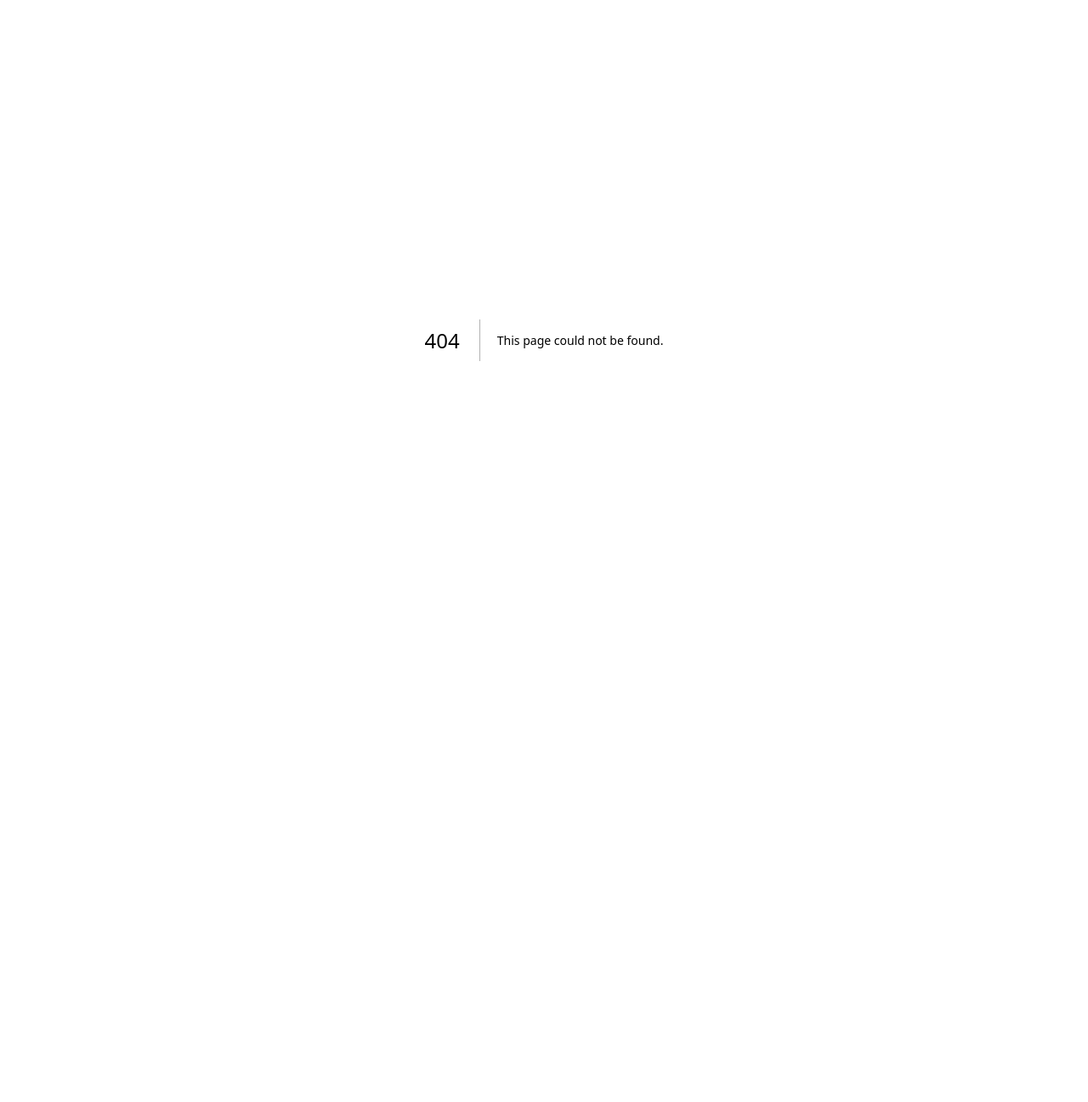
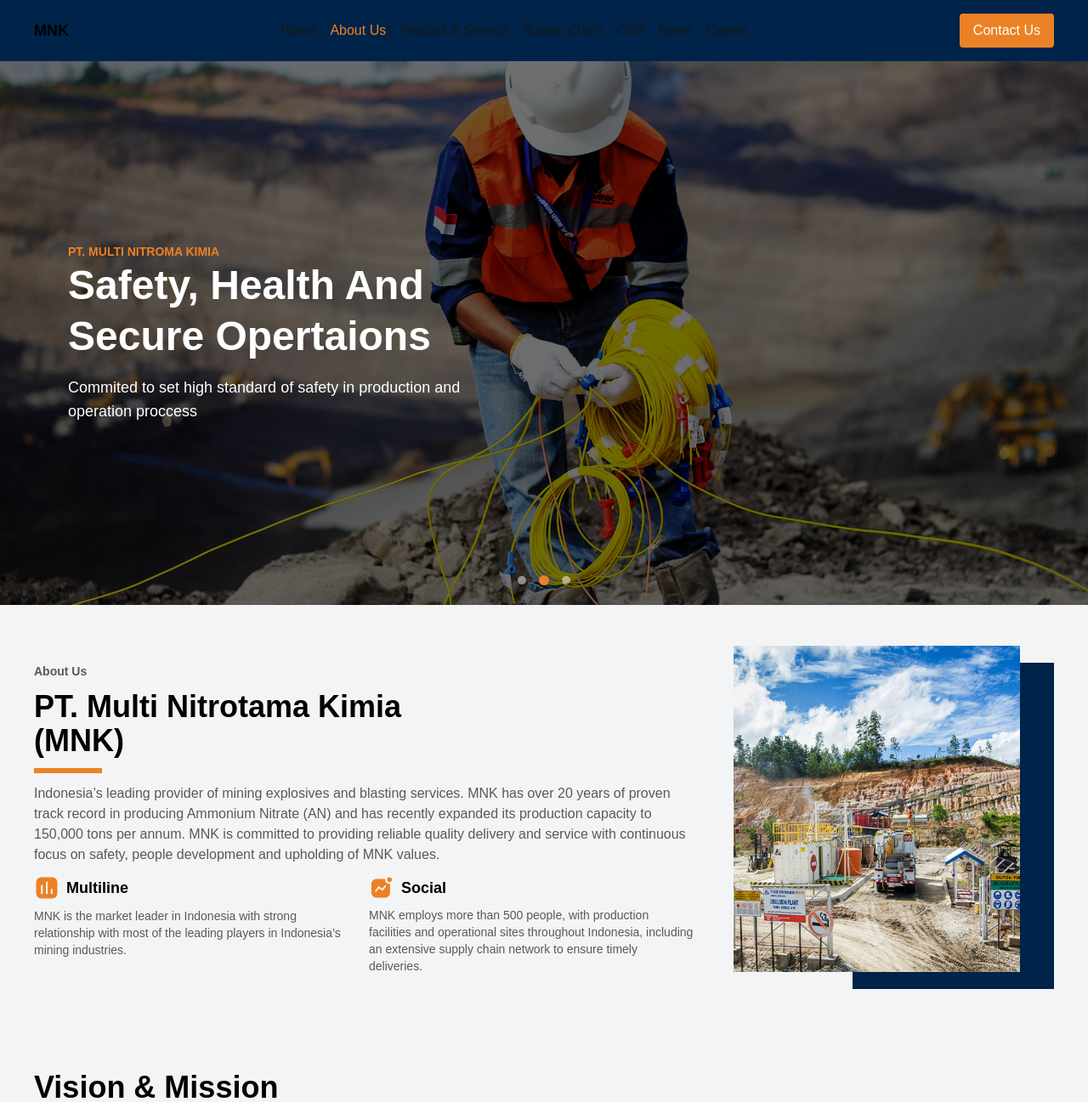
Before and after one commit to wramadan7-org/mnk-nextjs, a Next.js app: page /about-us in a window 1280 px wide. Before the commit this address had no page. Shown: the top 1297 px of the page at 85% size. Before the commit the page ends 800 px from the top, so only its background shows below. Built offline with nearby package versions, Linux system fonts and the light colour scheme.

Commit message:
style: slicing about us section introduction & visi mission

```diff
--- /dev/null
+++ b/src/app/(user)/about-us/page.tsx
@@ -0,0 +1,88 @@
+import HeroComponent from "@/components/HeroComponent";
+import TitleComponent from "@/components/TitleComponent";
+import BarChart from "@/assets/icons/bar-chart.svg";
+import LineChart from "@/assets/icons/line-chart.svg";
+import Image from "next/image";
+import AboutUsSection1 from "@/assets/images/home-section-01.jpg";
+import AccordionComponent from "@/components/AccordionComponent";
+import { dataAboutUs } from "@/libs/dataAboutUs";
+
+export default function AboutUs() {
+  return (
+    <main className="flex flex-col items-center justify-start min-h-screen bg-gray-100 overflow-x-hidden">
+      <HeroComponent />
+
+      <section
+        id="introduction"
+        className="py-7 px-4 sm:px-7 lg:px-10 flex flex-col-reverse lg:flex-row flex-wrap w-full gap-10 lg:gap-32 mt-10"
+      >
+        <div className="flex flex-col flex-[1_1_40%] gap-3">
+          <span className="text-sm text-tertiary font-semibold">About Us</span>
+
+          <TitleComponent title={`PT. Multi Nitrotama Kimia\n(MNK)`} />
+
+          <pre className="text-tertiary text-sm sm:text-base text-wrap">
+            Indonesia’s leading provider of mining explosives and blasting
+            services. MNK has over 20 years of proven track record in producing
+            Ammonium Nitrate (AN) and has recently expanded its production
+            capacity to 150,000 tons per annum. MNK is committed to providing
+            reliable quality delivery and service with continuous focus on
+            safety, people development and upholding of MNK values.
+          </pre>
+
+          <div className="flex flex-col sm:flex-row flex-wrap gap-3 text-tertiary">
+            <div className="flex flex-col flex-[1_1_0%] gap-2">
+              <div className="flex flex-row items-center justify-start gap-2">
+                <Image src={BarChart} width={30} height={30} alt="Multiline" />
+                <p className="font-bold text-lg text-black">Multiline</p>
+              </div>
+
+              <p className="text-sm">
+                MNK is the market leader in Indonesia with strong relationship
+                with most of the leading players in Indonesia’s mining
+                industries.
+              </p>
+            </div>
+
+            <div className="flex flex-col flex-[1_1_0%] gap-2">
+              <div className="flex flex-row items-center justify-start gap-2">
+                <Image src={LineChart} width={30} height={30} alt="Social" />
+                <p className="font-bold text-lg text-black">Social</p>
+              </div>
+
+              <p className="text-sm">
+                MNK employs more than 500 people, with production facilities and
+                operational sites throughout Indonesia, including an extensive
+                supply chain network to ensure timely deliveries.
+              </p>
+            </div>
+          </div>
+        </div>
+
+        <div className="flex flex-col flex-[1_1_0%] items-center justify-center relative">
+          <div className="bg-primary w-3/4 sm:w-1/2 lg:w-4/5 h-[19rem] sm:h-[22rem] lg:h-96 ml-16 lg:ml-auto"></div>
+
+          <div className="absolute -top-5 sm:-top-8 lg:-top-5 -right-3 sm:-right-44 lg:right-10 transform w-full lg:min-w-[337px] h-96">
+            <Image
+              src={AboutUsSection1}
+              width={384}
+              height={384}
+              loading="lazy"
+              className="w-1/2 min-w-[300px] lg:w-full lg:h-full"
+              alt="About Us Section 1"
+            />
+          </div>
+        </div>
+      </section>
+
+      <section
+        id="vission&mission"
+        className="py-7 px-4 sm:px-7 lg:px-10 flex flex-col w-full gap-10 mt-10"
+      >
+        <TitleComponent title="Vision & Mission" />
+
+        <AccordionComponent data={dataAboutUs.visiMissi} />
+      </section>
+    </main>
+  );
+}
--- a/src/app/(user)/page.tsx
+++ b/src/app/(user)/page.tsx
@@ -24,7 +24,7 @@
       <HeroComponent />
 
       <section
-        id="about us"
+        id="introduction"
         className="py-7 px-4 sm:px-7 lg:px-10 flex flex-col-reverse lg:flex-row flex-wrap w-full gap-10 mt-10"
       >
         <div className="flex flex-col flex-[1_1_0%] gap-3">
@@ -230,7 +230,7 @@
       >
         <TitleComponent title="Frequently Asked Question" />
 
-        <AccordionComponent data={dataHome?.faq} />
+        <AccordionComponent data={dataHome?.faq} isExpanded isIcon />
       </section>
     </main>
   );
--- a/src/components/AccordionComponent.tsx
+++ b/src/components/AccordionComponent.tsx
@@ -5,7 +5,11 @@
 import { useState } from "react";
 import { AccordionProps } from "@/types/accordionType";
 
-export default function AccordionComponent({ data }: AccordionProps) {
+export default function AccordionComponent({
+  data,
+  isExpanded,
+  isIcon,
+}: AccordionProps) {
   const [openIndex, setOpenIndex] = useState<number | null>(0); // default open first
 
   const toggleAccordion = (index: number) => {
@@ -21,7 +25,7 @@
           <button
             key={`accordion-${item.id}`}
             type="button"
-            onClick={() => toggleAccordion(index)}
+            onClick={() => isExpanded && toggleAccordion(index)}
             className={`grid grid-cols-12 py-5 ${
               index !== data?.length - 1 ? "border-b border-gray-300" : ""
             } cursor-pointer text-left`}
@@ -31,7 +35,13 @@
             </div>
 
             <div className="col-span-12 sm:col-span-11 grid grid-cols-12 gap-2">
-              <div className="col-span-10 sm:col-span-11 flex flex-col gap-3">
+              <div
+                className={`${
+                  isIcon
+                    ? "col-span-10 sm:col-span-11"
+                    : "col-span-11 sm:col-span-12"
+                } flex flex-col gap-3`}
+              >
                 <h1 className="text-2xl font-bold text-black">
                   {item.question}
                 </h1>
@@ -45,6 +55,7 @@
                 </div>
               </div>
 
+              {isIcon && (
                 <div className="col-span-2 sm:col-span-1 flex items-start justify-center">
                   <div
                     className={`shadow w-fit h-fit rounded-full border ${
@@ -62,6 +73,7 @@
                     />
                   </div>
                 </div>
+              )}
             </div>
           </button>
         );
--- a/src/components/NavbarComponent.tsx
+++ b/src/components/NavbarComponent.tsx
@@ -6,8 +6,10 @@
 } from "@/stores/menuStore";
 import Link from "next/link";
 import ButtonComponent from "./ButtonComponent";
+import { usePathname } from "next/navigation";
 
 export default function NavbarComponent() {
+  const pathname = usePathname();
   const isOpenBurger = useIsOpenBurger();
   const activeMenu = useActiveMenu();
   const { handleClickMenu } = useMenuActions();
@@ -28,7 +30,7 @@
             href="/"
             onClick={() => handleClickMenu("home")}
             className={`${
-              activeMenu === "home" && "text-secondary"
+              activeMenu === "home" || (pathname === "/" && "text-secondary")
             } hover:text-secondary`}
           >
             Home
@@ -36,10 +38,23 @@
         </li>
         <li>
           <Link
+            href="/about-us"
+            onClick={() => handleClickMenu("about-us")}
+            className={`${
+              activeMenu === "about-us" ||
+              (pathname === "/about-us" && "text-secondary")
+            } hover:text-secondary`}
+          >
+            About Us
+          </Link>
+        </li>
+        <li>
+          <Link
             href="/product-service"
             onClick={() => handleClickMenu("product-service")}
             className={`${
-              activeMenu === "product-service" && "text-secondary"
+              activeMenu === "product-service" ||
+              (pathname === "/product-service" && "text-secondary")
             } hover:text-secondary`}
           >
             Product & Service
@@ -50,7 +65,8 @@
             href="/supply-chain"
             onClick={() => handleClickMenu("supply-chain")}
             className={`${
-              activeMenu === "supply-chain" && "text-secondary"
+              activeMenu === "supply-chain" ||
+              (pathname === "/supply-chain" && "text-secondary")
             } hover:text-secondary`}
           >
             Supply Chain
@@ -61,7 +77,7 @@
             href="/csr"
             onClick={() => handleClickMenu("csr")}
             className={`${
-              activeMenu === "csr" && "text-secondary"
+              activeMenu === "csr" || (pathname === "/csr" && "text-secondary")
             } hover:text-secondary`}
           >
             CSR
@@ -72,7 +88,8 @@
             href="/news"
             onClick={() => handleClickMenu("news")}
             className={`${
-              activeMenu === "news" && "text-secondary"
+              activeMenu === "news" ||
+              (pathname === "/news" && "text-secondary")
             } hover:text-secondary`}
           >
             News
@@ -83,7 +100,8 @@
             href="/career"
             onClick={() => handleClickMenu("career")}
             className={`${
-              activeMenu === "career" && "text-secondary"
+              activeMenu === "career" ||
+              (pathname === "/career" && "text-secondary")
             } hover:text-secondary`}
           >
             Career
--- a/src/components/SidebarComponent.tsx
+++ b/src/components/SidebarComponent.tsx
@@ -6,8 +6,10 @@
 } from "@/stores/menuStore";
 import Link from "next/link";
 import { useRef } from "react";
+import { usePathname } from "next/navigation";
 
 export default function SidebarComponent() {
+  const pathname = usePathname();
   const isOpenBurger = useIsOpenBurger();
   const activeMenu = useActiveMenu();
   const { handleClickMenu } = useMenuActions();
@@ -29,10 +31,10 @@
       <ul className="space-y-2">
         <li className="flex group">
           <Link
-            href="#"
+            href="/"
             onClick={() => handleClickMenu("home")}
             className={`w-full ${
-              activeMenu === "home" && "text-secondary"
+              activeMenu === "home" || (pathname === "/" && "text-secondary")
             } group-hover:text-secondary`}
           >
             Home
@@ -40,10 +42,23 @@
         </li>
         <li className="flex group">
           <Link
+            href="/about-us"
+            onClick={() => handleClickMenu("about-us")}
+            className={`w-full ${
+              activeMenu === "about-us" ||
+              (pathname === "/about-us" && "text-secondary")
+            } group-hover:text-secondary`}
+          >
+            About Us
+          </Link>
+        </li>
+        <li className="flex group">
+          <Link
             href="#"
             onClick={() => handleClickMenu("product-service")}
             className={`w-full ${
-              activeMenu === "product-service" && "text-secondary"
+              activeMenu === "product-service" ||
+              (pathname === "/product-service" && "text-secondary")
             } group-hover:text-secondary`}
           >
             Product & Service
@@ -54,7 +69,8 @@
             href="#"
             onClick={() => handleClickMenu("supply-chain")}
             className={`w-full ${
-              activeMenu === "supply-chain" && "text-secondary"
+              activeMenu === "supply-chain" ||
+              (pathname === "/supply-chain" && "text-secondary")
             } group-hover:text-secondary`}
           >
             Supply Chain
@@ -65,7 +81,7 @@
             href="#"
             onClick={() => handleClickMenu("csr")}
             className={`w-full ${
-              activeMenu === "csr" && "text-secondary"
+              activeMenu === "csr" || (pathname === "/csr" && "text-secondary")
             } group-hover:text-secondary`}
           >
             CSR
@@ -76,7 +92,8 @@
             href="#"
             onClick={() => handleClickMenu("news")}
             className={`w-full ${
-              activeMenu === "news" && "text-secondary"
+              activeMenu === "news" ||
+              (pathname === "/news" && "text-secondary")
             } group-hover:text-secondary`}
           >
             News
@@ -87,7 +104,8 @@
             href="#"
             onClick={() => handleClickMenu("career")}
             className={`w-full ${
-              activeMenu === "career" && "text-secondary"
+              activeMenu === "career" ||
+              (pathname === "/career" && "text-secondary")
             } group-hover:text-secondary`}
           >
             Career
--- /dev/null
+++ b/src/libs/dataAboutUs.ts
@@ -0,0 +1,33 @@
+export const dataAboutUs = {
+  visiMissi: [
+    {
+      id: 1,
+      question:
+        "Become the reliable and trusted business partner for all customers",
+      answer: "",
+    },
+    {
+      id: 2,
+      question:
+        "Create a safe, clean and environmentally friendly working environment.",
+      answer: "",
+    },
+    {
+      id: 3,
+      question:
+        "Create value for shareholders and contribute towards Indonesia’s economy and society.",
+      answer: "",
+    },
+    {
+      id: 4,
+      question: "Act with integrity, trustworthiness and respect.",
+      answer: "",
+    },
+    {
+      id: 5,
+      question:
+        "Develop employee competencies and corporate innovation to achieve our vision.",
+      answer: "",
+    },
+  ],
+};
--- a/src/types/accordionType.ts
+++ b/src/types/accordionType.ts
@@ -1,5 +1,7 @@
 export type AccordionProps = {
   data: AccordionItem[];
+  isExpanded?: boolean;
+  isIcon?: boolean;
 };
 
 export type AccordionItem = {
--- a/src/types/menuType.ts
+++ b/src/types/menuType.ts
@@ -1,5 +1,6 @@
 export type MenuType =
   | "home"
+  | "about-us"
   | "product-service"
   | "supply-chain"
   | "csr"
```
Lines whose indentation alone changed are shown as unchanged.
